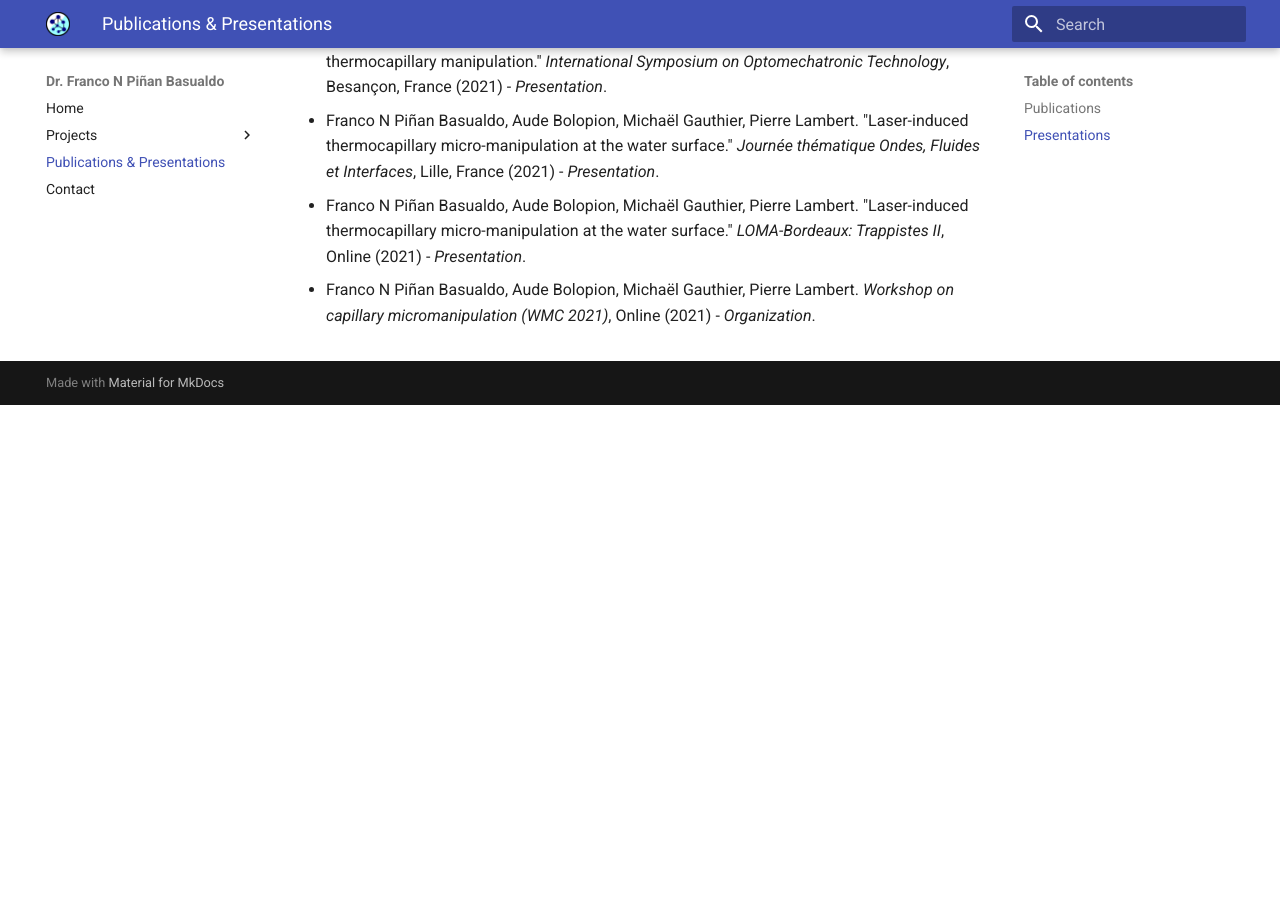
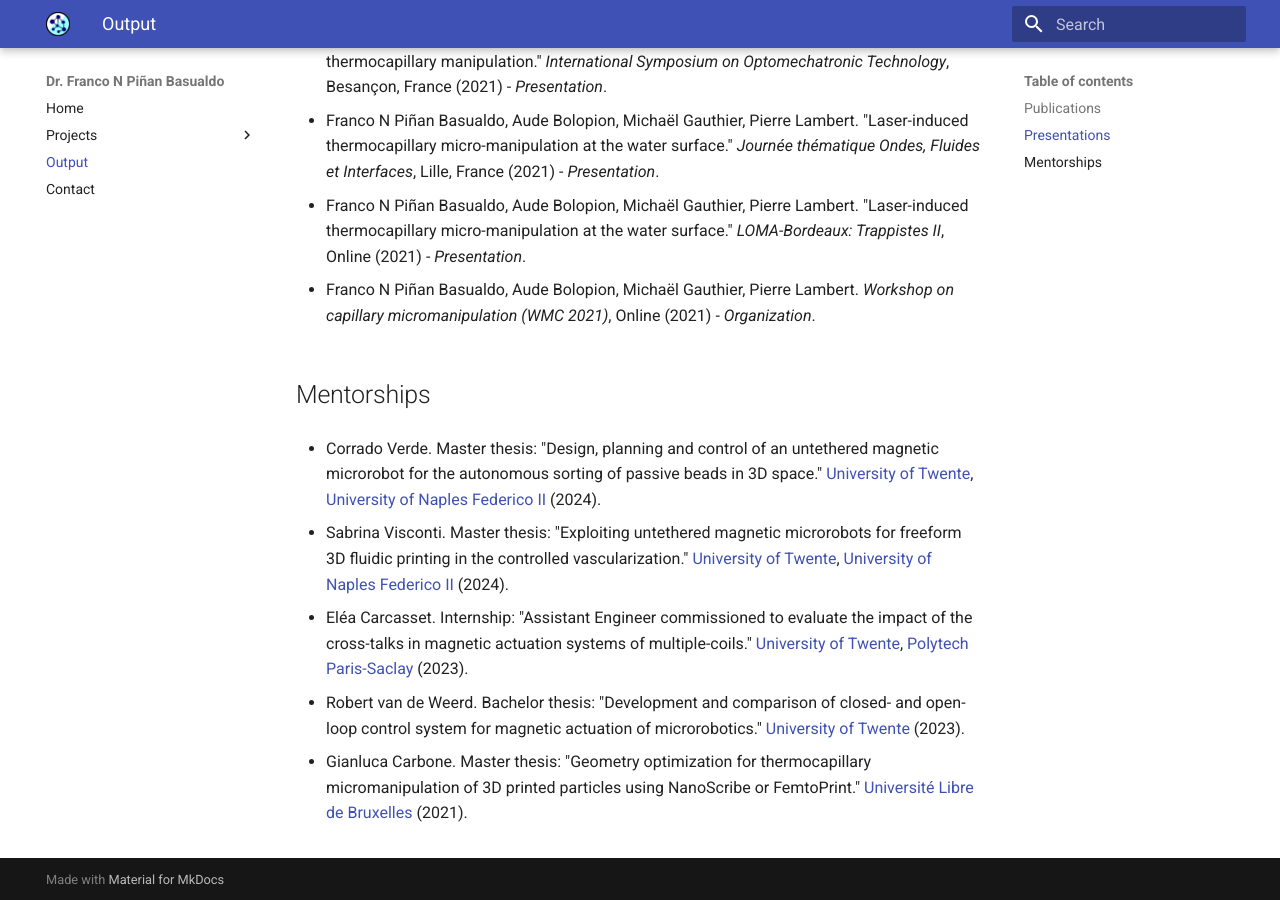
Before and after one commit to Francopb/Francopb.github.io, an MkDocs documentation site: the page built from docs/output/index.md, in a window 1280 px wide and 900 px high, scrolled down 1799 px. Built offline with MkDocs 1.6.1 and Material for MkDocs 9.7.7, drawn with Linux system fonts in a browser that asks for light colours; before the commit the page ends 2204 px from its top, so only the background shows below that; some of the changed text lies outside the part shown.

Commit message:
Added mentorships

```diff
--- a/docs/publications/index.md
+++ b/docs/output/index.md
@@ -44,3 +44,17 @@
 - Franco N Piñan Basualdo, Aude Bolopion, Michaël Gauthier, Pierre Lambert.  "Laser-induced thermocapillary micro-manipulation at the water surface." *LOMA-Bordeaux: Trappistes II*, Online (2021) - _Presentation_.
 
 - Franco N Piñan Basualdo, Aude Bolopion, Michaël Gauthier, Pierre Lambert. *Workshop on capillary micromanipulation (WMC 2021)*, Online (2021) - _Organization_.
+
+
+## Mentorships
+
+
+- Corrado Verde. Master thesis: "Design, planning and control of an untethered magnetic microrobot for the autonomous sorting of passive beads in 3D space." [University of Twente](https://www.utwente.nl/), [University of Naples Federico II](https://www.international.unina.it/) (2024).
+
+- Sabrina Visconti. Master thesis: "Exploiting untethered magnetic microrobots for freeform 3D fluidic printing in the controlled vascularization." [University of Twente](https://www.utwente.nl/), [University of Naples Federico II](https://www.international.unina.it/) (2024).
+
+- Eléa Carcasset. Internship: "Assistant Engineer commissioned to evaluate the impact of the cross-talks in magnetic actuation systems of multiple-coils." [University of Twente](https://www.utwente.nl/), [Polytech Paris-Saclay](https://www.polytech.universite-paris-saclay.fr/) (2023).
+
+- Robert van de Weerd. Bachelor thesis: "Development and comparison of closed- and open-loop control system for magnetic actuation of microrobotics." [University of Twente](https://www.utwente.nl/) (2023).
+
+- Gianluca Carbone. Master thesis: "Geometry optimization for thermocapillary micromanipulation of 3D printed particles using NanoScribe or FemtoPrint." [Université Libre de Bruxelles](https://www.ulb.be/) (2021).
--- a/mkdocs.yml
+++ b/mkdocs.yml
@@ -1,4 +1,4 @@
-site_name: "Dr. Franco N Piñan Basualdo"
+site_name: Dr. Franco N Piñan Basualdo
 theme:
   name: material
   logo: assets/icon.png
@@ -14,5 +14,5 @@ nav:
   - Magnetic micromanipulation: projects/magnetic.md
   - Magneto-capillary systems: projects/magnetocap.md
   - Thermocapillary manipulation: projects/thermocap.md
-- Publications & Presentations: publications/index.md
+- Output: output/index.md
 - Contact: contact.md
--- a/mkdocs_base.yml
+++ b/mkdocs_base.yml
@@ -17,5 +17,5 @@ extra:
 nav:
   - Home: index.md
   - Projects: projects/index.md
-  - Publications & Presentations: publications/index.md
+  - Output: output/index.md
   - Contact: contact.md
```
Also changed, not shown: docs/projects/magnetic.md (+10 -0 lines), docs/projects/thermocap.md (+4 -0 lines), generate.py (+11 -1 lines), 7 other files.
